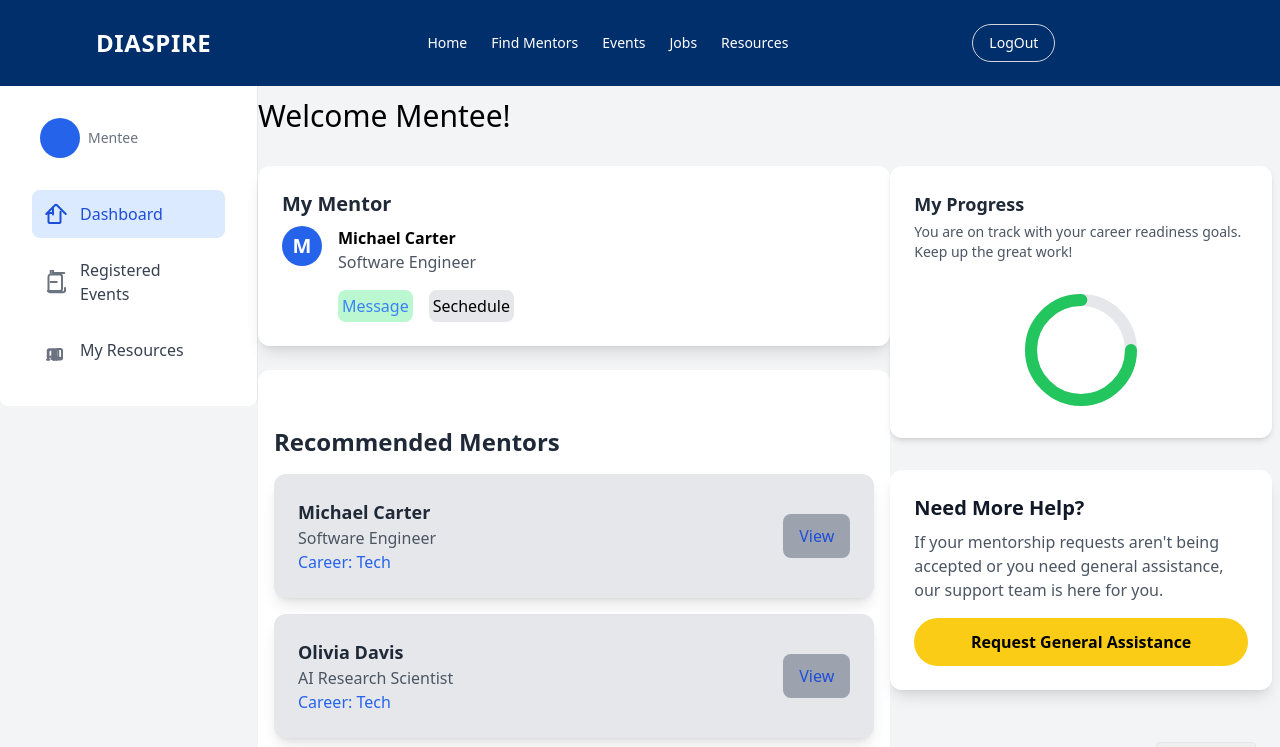
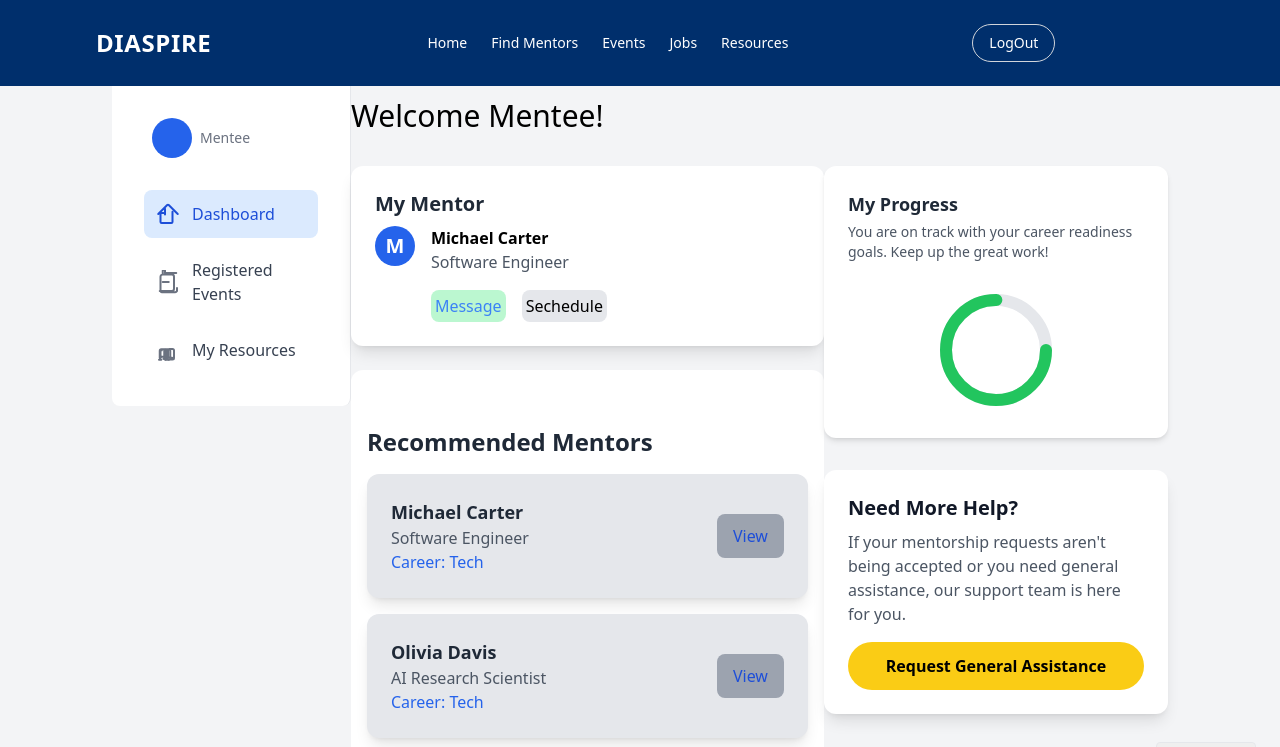
Before and after one commit to Fuad-Jamal/Diaspire, a React (Vite) app in the folder project/: page /home1 in a window 1280 px wide. Shown: the top 747 px of the page. Built offline with nearby package versions, Linux system fonts and the light colour scheme.

Commit message:
add padding right and left on mentees home page

```diff
--- a/project/src/pages/menteesHomepage.jsx
+++ b/project/src/pages/menteesHomepage.jsx
@@ -51,10 +51,10 @@ export default function MenteeWithMentors() {
   };
 
   return (
-    <div className="min-h-screen bg-gray-50">
-      <Logoutnavbar />
+    <div className="min-h-screen bg-gray-50 ">
+      <div className="sticky top-0"><Logoutnavbar /></div>
     {/* Parent division */}
-    <div className="bg-gray-100 m-0 flex justify-center pr-2">
+    <div className="bg-gray-100 m-0 flex justify-center px-28">
     {/* Dashboard import */}
     <Dashboard firstMentee ={firstMentee}/>
 
```
